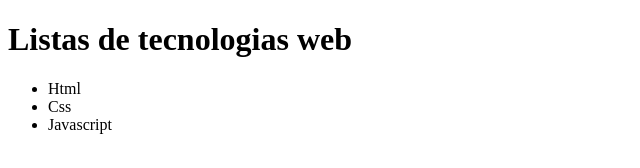
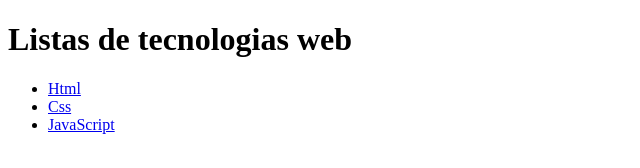
Before and after one commit to NainIglesias/Tecnologiasweb, a plain HTML site: page index.html in a window 1280 px wide. Shown: the whole page, without its empty margins (0-640 px from the left). Drawn offline with Linux system fonts and the light colour scheme.

Commit message:
actualizo index.html

```diff
--- a/index.html
+++ b/index.html
@@ -3,6 +3,7 @@
 <!DOCTYPE html>
 <html lang="es">
     <head>
+        <meta charset="utf-8">
         <title>Document</title>
     </head>
 
@@ -12,9 +13,9 @@
 <h1 >Listas de tecnologias web</h1>
 <div class="container">
     <ul>
-        <li class="item"  href="https://es.wikipedia.org/wiki/HTML">Html</li>
-        <li class="item"  href="https://es.wikipedia.org/wiki/CSS">Css</li>
-        <li class="item"  href="https://es.wikipedia.org/wiki/JavaScript">Javascript</li>
+        <li class="item"  ><a href="https://es.wikipedia.org/wiki/HTML">Html</a></li>
+        <li class="item"  ><a href="https://es.wikipedia.org/wiki/CSS">Css</a></li>
+        <li class="item" ><a href="https://es.wikipedia.org/wiki/JavaScript">JavaScript</a><Javascript</li>
     </ul>
 </div>
 </body>
```
